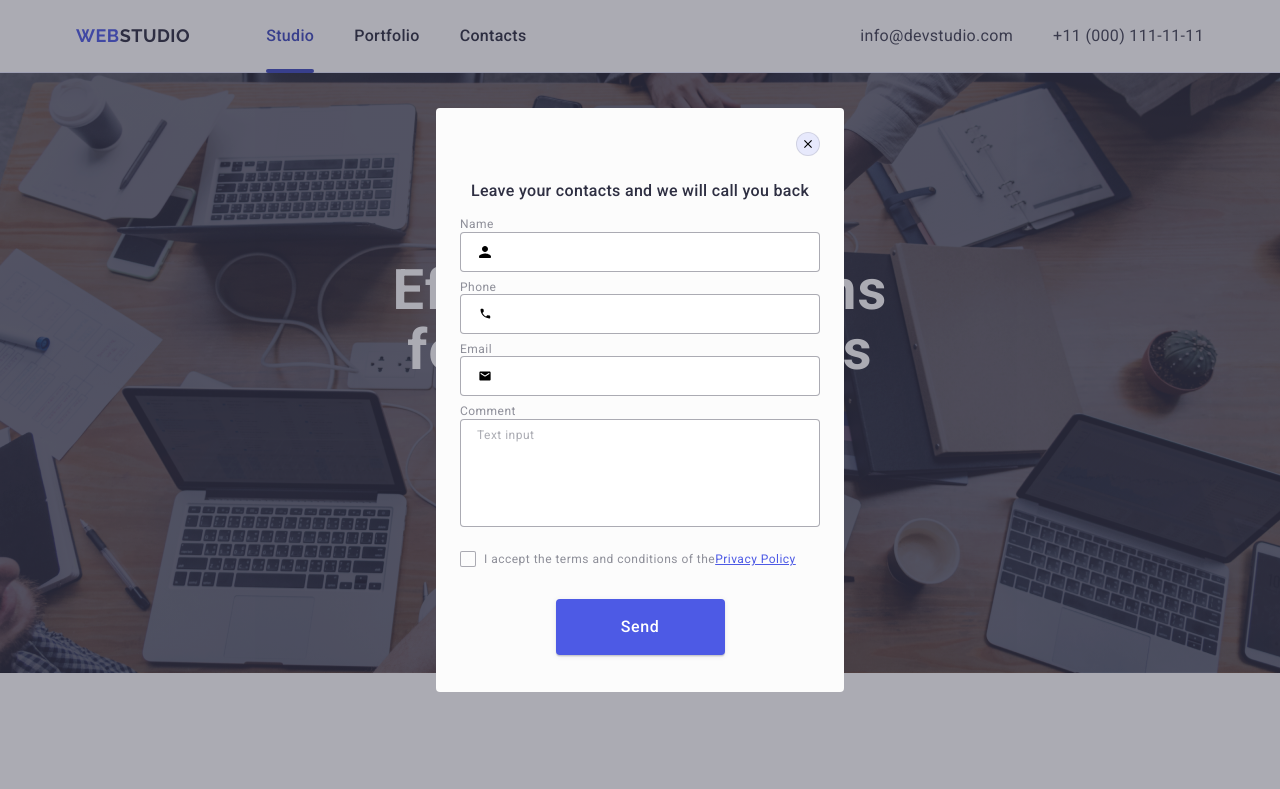
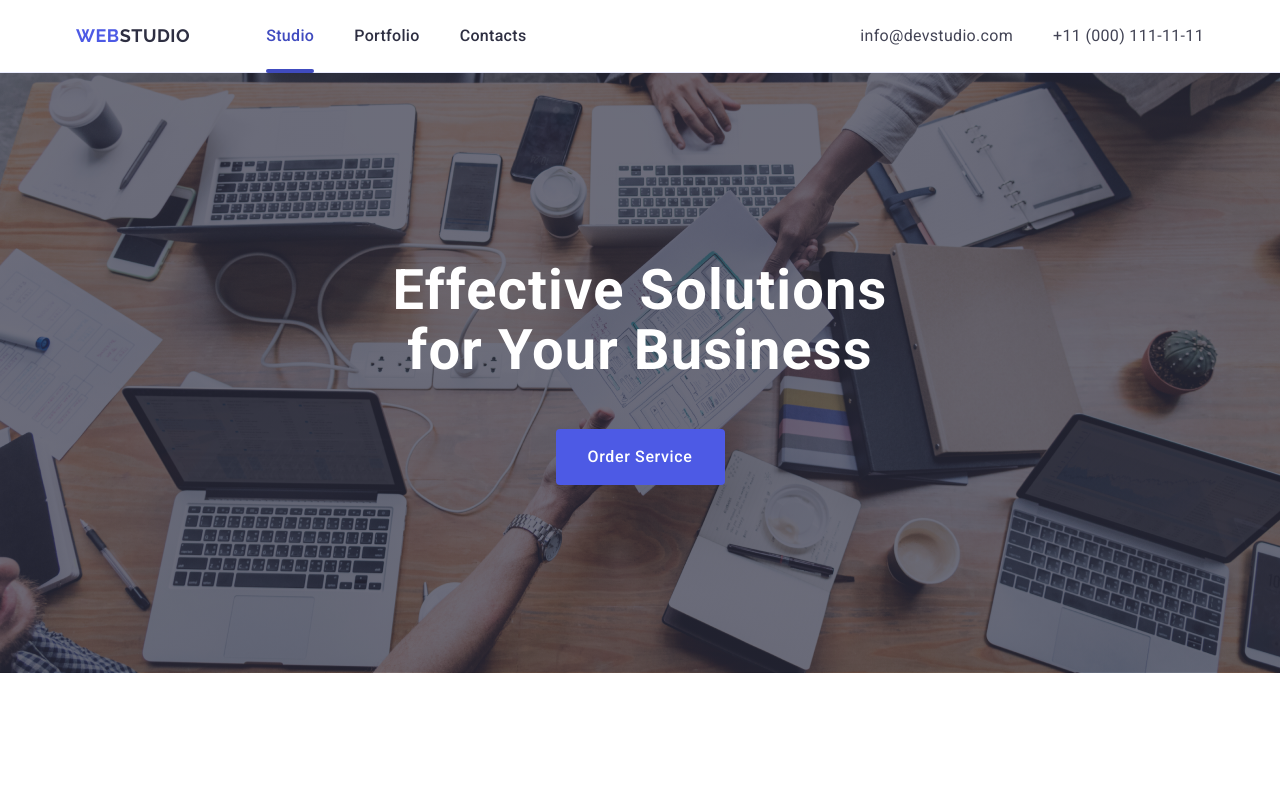
Before and after one commit to maklarus/goit-homework-05, a plain HTML site: page index.html in a window 1280 px wide. Shown: the top 789 px of the page. Drawn offline with nearby package versions, Linux system fonts and the light colour scheme.

Commit message:
index.html v1.1

```diff
--- a/css/styles.css
+++ b/css/styles.css
@@ -590,6 +590,22 @@ address {
   background-color: #e7e9fc;
 
   margin-bottom: 24px;
+
+  transition: background-color 250ms cubic-bezier(0.4, 0, 0.2, 1);
+}
+
+.modal-close-btn:active {
+  background-color: #4d5ae5;
+}
+
+.modal-close-icon {
+  fill: currentColor;
+
+  transition: fill 250ms cubic-bezier(0.4, 0, 0.2, 1);
+}
+
+.modal-close-btn:active .modal-close-icon {
+  fill: #ffffff;
 }
 
 .modal-form-text {
@@ -686,11 +702,6 @@ address {
 }
 
 .checkbox-label {
-  display: flex;
-  align-items: center;
-
-  user-select: none;
-
   color: #8e8f99;
   font-size: 12px;
   line-height: 14px;
@@ -698,27 +709,20 @@ address {
 }
 
 .custom-checkbox {
-  display: inline-block;
+  display: inline-flex;
+  justify-content: center;
+  align-items: center;
   width: 16px;
   height: 16px;
   border: 1px solid rgba(46, 47, 66, 0.4);
   border-radius: 2px;
   margin-right: 8px;
   background-color: #fcfcfc;
-  overflow: hidden;
-}
 
-.custom-checkbox {
-  position: relative;
-  /* outline: 1px solid red; */
+  transition: background-color 250ms cubic-bezier(0.4, 0, 0.2, 1);
 }
 
 .icon-checkbox {
-  position: absolute;
-  top: 50%;
-  left: 50%;
-  transform: translate(-50%, -50%);
-
   fill: #fcfcfc;
 }
 
--- a/index.html
+++ b/index.html
@@ -575,10 +575,10 @@
         </form>
       </div>
     </footer>
-    <div class="modal-backdrop is-open">
+    <div class="modal-backdrop">
       <div class="modal">
         <button type="button" class="modal-close-btn">
-          <svg width="8" height="8">
+          <svg width="8" height="8" class="modal-close-icon">
             <use href="./images/icons.svg#icon-modal-close"></use>
           </svg>
         </button>
```
